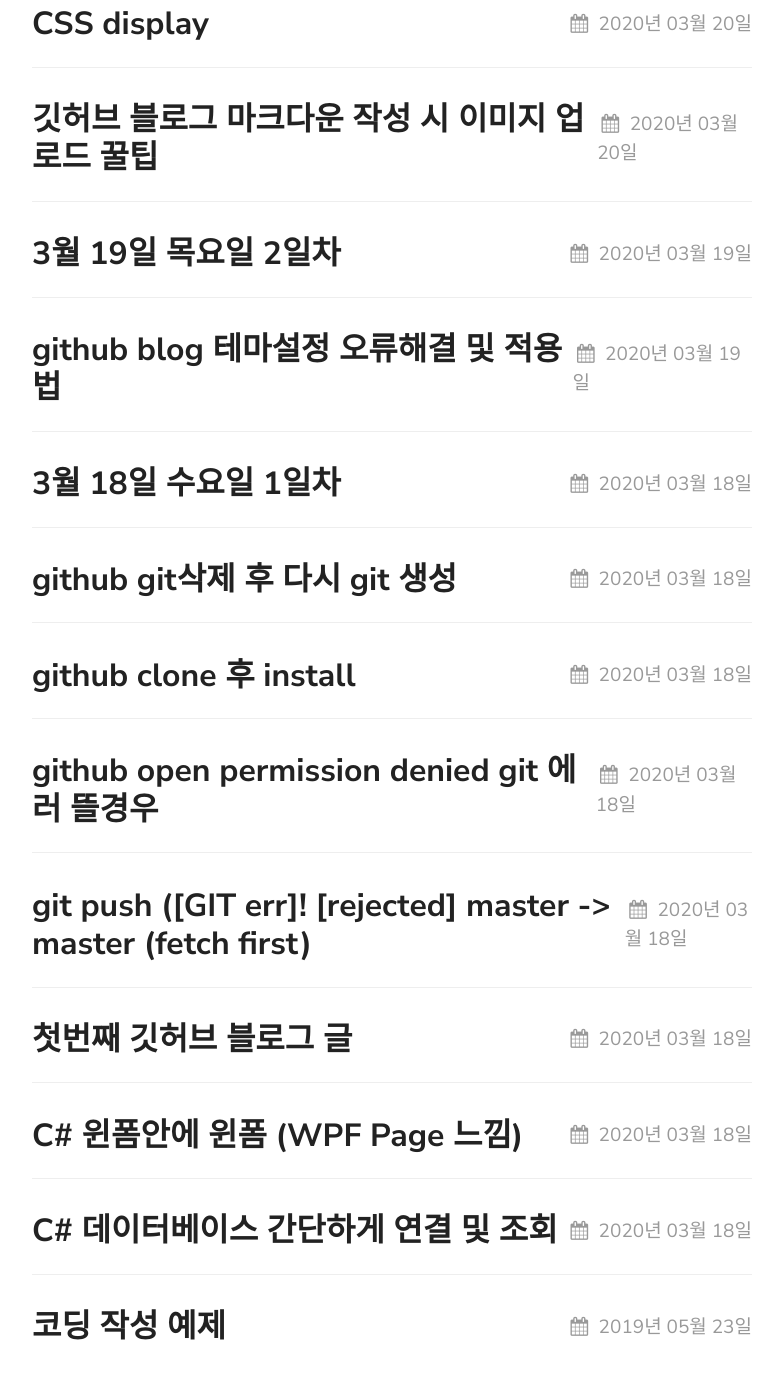
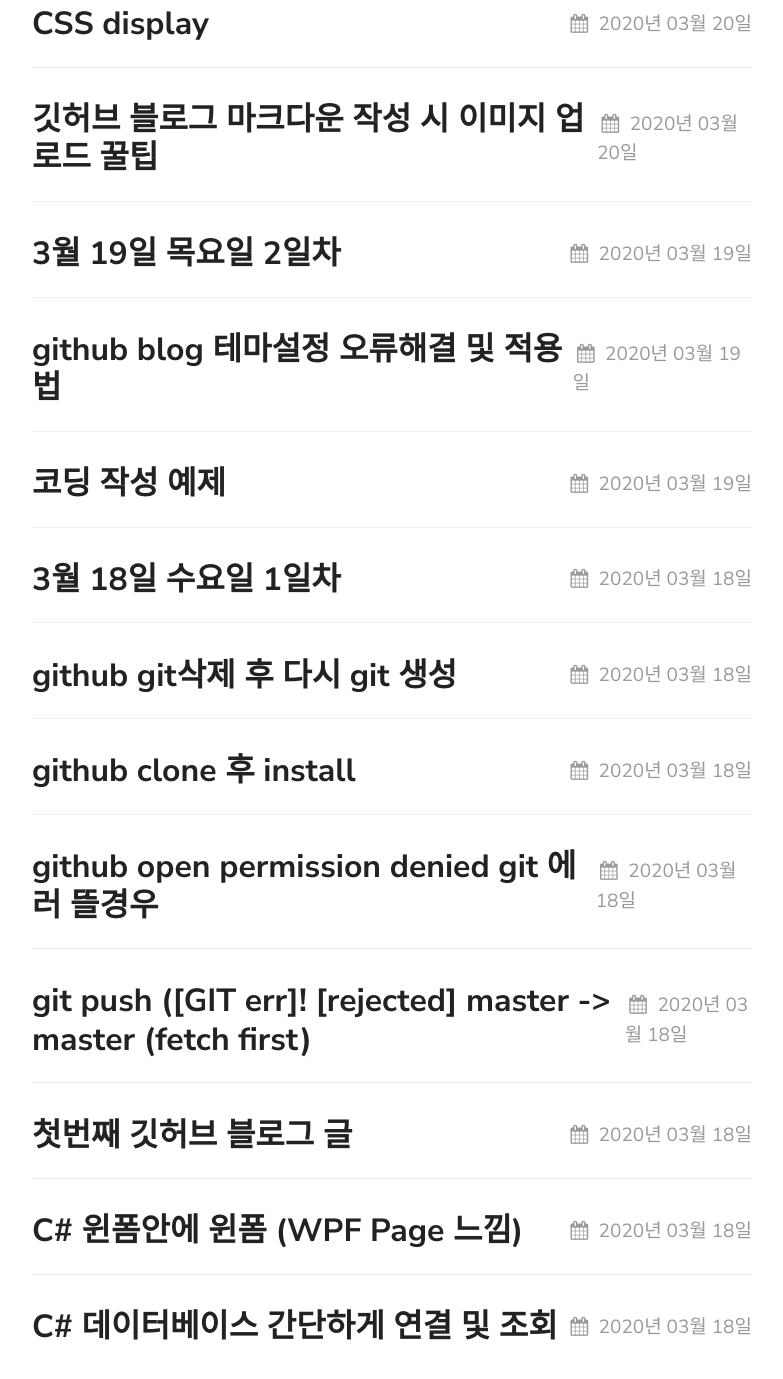
Before and after one commit to hwanghero/hwanghero.github.io, a Jekyll site: the page built from index.md, in a window 1280 px wide and 1400 px high, scrolled down 707 px. Shown: the top 1379 px of the window, without its empty margins (68-851 px from the left). Built offline with Jekyll 4.4.1, drawn with Linux system fonts in a browser that asks for light colours.

Commit message:
날짜 포맷 수정

````diff
--- a/_posts/2020-03-19-coding-post.markdown
+++ b/_posts/2020-03-19-coding-post.markdown
@@ -2,7 +2,6 @@
 layout: post
 title:  "코딩 작성 예제"
 description: An example post which shows code rendering.
-date:   2019-05-23 21:03:36 +0530
 categories: Javascript NodeJS
 ---
 ```javascript
````
